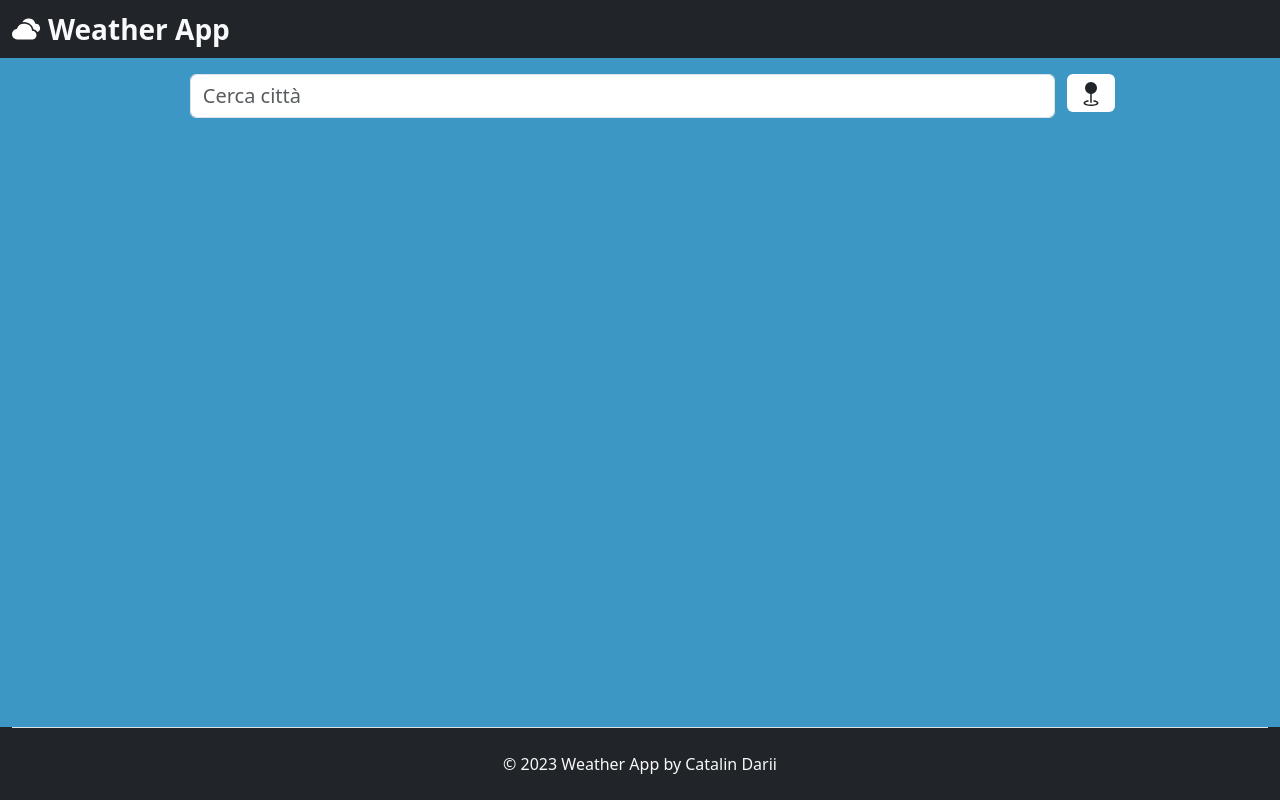
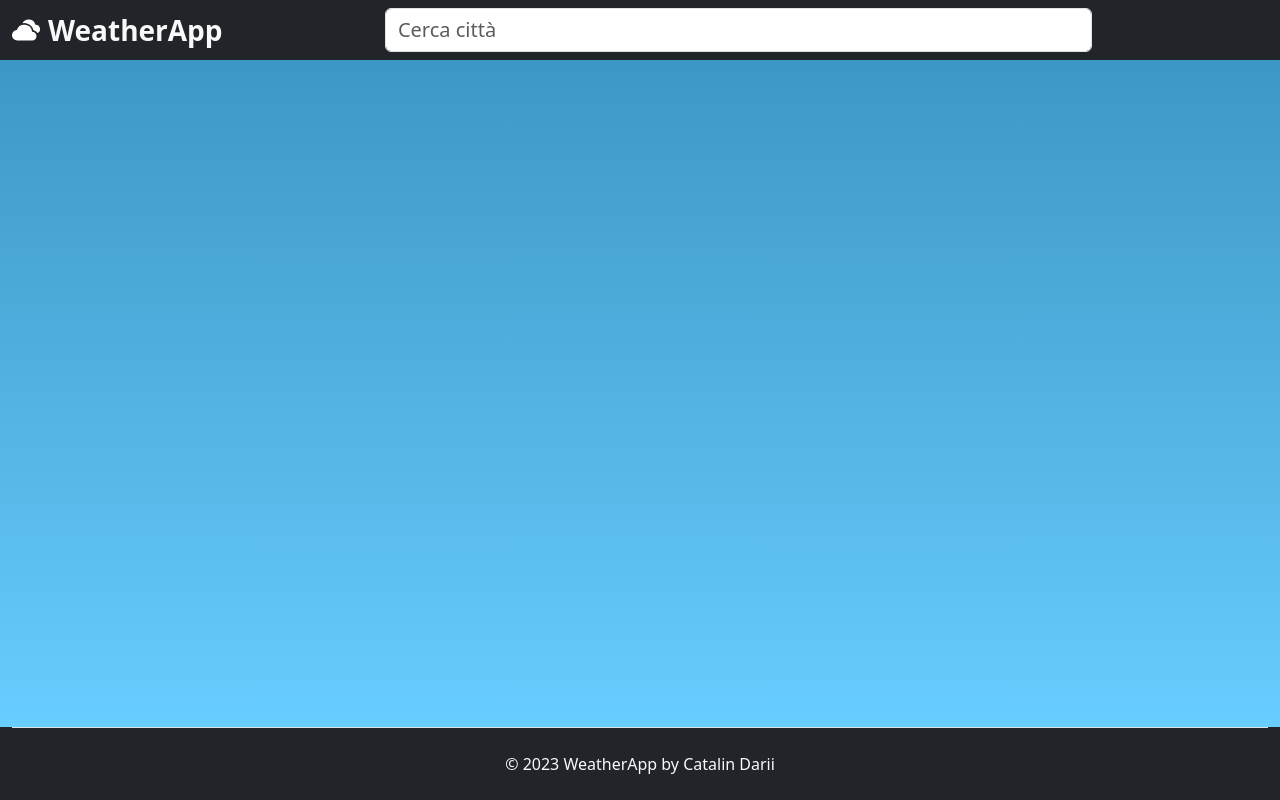
Before and after one commit to ZeroHenriot/progetto-u3-w2, a React (Create React App) app: page / in a window 1280 px wide. Built offline with nearby package versions, Linux system fonts and the light colour scheme.

Commit message:
Features

```diff
--- a/src/App.js
+++ b/src/App.js
@@ -16,7 +16,7 @@ function App() {
           <header>
             <MyNavBar />
           </header>
-          <main className="flex-grow-1">
+          <main className="flex-grow-1 main-bg">
             <Routes>
               <Route path="/" element={<HomePage />} />
               {/* <Route path="/" element={<WeatherLocation />} /> */}
--- a/src/components/AdditionalInfos.jsx
+++ b/src/components/AdditionalInfos.jsx
@@ -26,7 +26,7 @@ const AdditionalInfos = () => {
 
   useEffect(() => {
     getWeather();
-  }, []);
+  }, [location.search]);
 
   const getWeather = () => {
     fetch(url + key)
@@ -144,7 +144,7 @@ const AdditionalInfos = () => {
                         <span className="fs-4">Wind:</span>
                       </Card.Title>
                     </Col>
-                    <Col xs={6} md={5} className="fs-4">
+                    <Col xs={6} md={5} className="fs-4 text-nowrap">
                       <Wind
                         className="me-2"
                         fontSize={"30px"}
--- /dev/null
+++ b/src/components/Geolocation.jsx
@@ -0,0 +1,71 @@
+// TO CHECK SOME BUGS (RETURN TO HomePage IS NOT POSSIBLE....WHY???)
+
+import React, { useState } from "react";
+import { Navigate } from "react-router-dom";
+import WeatherLocation from "./WeatherLocation";
+import { Col, Container, Row, Button } from "react-bootstrap";
+import { GeoFill } from "react-bootstrap-icons";
+
+function Geolocation() {
+  const [location, setLocation] = useState(null);
+  const [weather, setWeather] = useState(null);
+  const [lat, setLat] = useState(null);
+  const [lon, setLon] = useState(null);
+
+  function handleLocationClick() {
+    if (navigator.geolocation) {
+      navigator.geolocation.getCurrentPosition(success);
+    } else {
+      console.log("Impossibile localizzarti.");
+    }
+  }
+
+  function success(position) {
+    const latitude = position.coords.latitude;
+    const longitude = position.coords.longitude;
+    setLat(latitude);
+    setLon(longitude);
+    setLocation({ lat: latitude, lon: longitude });
+
+    const url = `https://api.openweathermap.org/data/2.5/forecast?lat=${latitude}&lon=${longitude}&appid=`;
+    // const url =
+    const key = "2675b5f67ebe6be86ee8d73fdee7f98c&units=metric";
+
+    fetch(url + key)
+      .then((res) => {
+        if (res.ok) {
+          return res.json();
+        } else {
+          throw new Error("Errore");
+        }
+      })
+      .then((data) => {
+        setWeather(data);
+        // console.log(data);
+      })
+      .catch((err) => {
+        console.log("Si è verificato un errore", err);
+      });
+  }
+
+  return (
+    <Row>
+      <Col
+        xs={2}
+        className="d-flex align-items-center ps-0"
+        style={{ marginTop: "1%" }}
+      >
+        {!location ? (
+          <Button onClick={handleLocationClick} className="bg-white border-0 ">
+            <GeoFill className="fs-4 text-dark" />
+          </Button>
+        ) : null}
+        {weather && lat && lon ? (
+          <Navigate to={`/weather?lat=${lat}&lon=${lon}`} />
+        ) : null}
+      </Col>
+    </Row>
+  );
+}
+
+export default Geolocation;
--- a/src/components/HomePage.jsx
+++ b/src/components/HomePage.jsx
@@ -1,73 +1,7 @@
 import React, { useState } from "react";
-import { Navigate } from "react-router-dom";
-import WeatherLocation from "./WeatherLocation";
-import { Col, Container, Row, Button } from "react-bootstrap";
-import { GeoFill } from "react-bootstrap-icons";
 
 function HomePage() {
-  const [location, setLocation] = useState(null);
-  const [weather, setWeather] = useState(null);
-  const [lat, setLat] = useState(null);
-  const [lon, setLon] = useState(null);
-
-  function handleLocationClick() {
-    if (navigator.geolocation) {
-      navigator.geolocation.getCurrentPosition(success);
-    } else {
-      console.log("Impossibile localizzarti.");
-    }
-  }
-
-  function success(position) {
-    const latitude = position.coords.latitude;
-    const longitude = position.coords.longitude;
-    setLat(latitude);
-    setLon(longitude);
-    setLocation({ lat: latitude, lon: longitude });
-
-    const url = `https://api.openweathermap.org/data/2.5/forecast?lat=${latitude}&lon=${longitude}&appid=`;
-    // const url =
-    const key = "2675b5f67ebe6be86ee8d73fdee7f98c&units=metric";
-
-    fetch(url + key)
-      .then((res) => {
-        if (res.ok) {
-          return res.json();
-        } else {
-          throw new Error("Errore");
-        }
-      })
-      .then((data) => {
-        setWeather(data);
-        // console.log(data);
-      })
-      .catch((err) => {
-        console.log("Si è verificato un errore", err);
-      });
-  }
-
-  return (
-    <Container fluid className="justify-content-center mt-3">
-      <Row>
-        <Col xs={10}>
-          <WeatherLocation />
-        </Col>
-        <Col xs={2} className="ps-0">
-          {!location ? (
-            <Button
-              onClick={handleLocationClick}
-              className="bg-white border-0 position-absolute"
-            >
-              <GeoFill className="fs-4 text-dark" />
-            </Button>
-          ) : null}
-          {weather && lat && lon ? (
-            <Navigate to={`/weather?lat=${lat}&lon=${lon}`} />
-          ) : null}
-        </Col>
-      </Row>
-    </Container>
-  );
+  return <></>;
 }
 
 export default HomePage;
--- a/src/components/MyFooter.jsx
+++ b/src/components/MyFooter.jsx
@@ -1,15 +1,15 @@
-import { Container } from 'react-bootstrap'
+import { Container } from "react-bootstrap";
 
 function MyFooter() {
   return (
     <>
       <Container className="bg-dark" fluid>
         <div className="d-flex justify-content-center py-4 border-top text-light">
-          &copy; {new Date().getFullYear()} Weather App by Catalin Darii
+          &copy; {new Date().getFullYear()} WeatherApp by Catalin Darii
         </div>
       </Container>
     </>
-  )
+  );
 }
 
-export default MyFooter
+export default MyFooter;
--- a/src/components/MyNavBar.jsx
+++ b/src/components/MyNavBar.jsx
@@ -1,6 +1,8 @@
-import { Container, Nav, Navbar } from "react-bootstrap";
+import { Col, Container, Nav, Navbar, Row } from "react-bootstrap";
 import { CloudsFill } from "react-bootstrap-icons";
 import { Link } from "react-router-dom";
+import WeatherLocation from "./WeatherLocation";
+import Geolocation from "./Geolocation";
 
 const MyNavBar = () => {
   return (
@@ -10,11 +12,19 @@ const MyNavBar = () => {
         className="justify-content-center justify-content-sm-start"
       >
         <Link to="/" className="nav-link text-light fs-3 fw-bold me-3">
-          <div className="d-flex align-items-center">
+          <div className="d-flex align-items-center text-nowrap">
             <CloudsFill color="white" className="me-2" />
-            Weather App
+            Weather<span className="d-none d-sm-inline">App</span>
           </div>
         </Link>
+        <Row className="w-100">
+          <Col xs={10}>
+            <WeatherLocation />
+          </Col>
+          <Col xs={2} className="ms-0 d-none d-sm-block">
+            {/* <Geolocation /> */}
+          </Col>
+        </Row>
       </Container>
     </Navbar>
   );
--- a/src/components/Weather.jsx
+++ b/src/components/Weather.jsx
@@ -46,9 +46,10 @@ const Weather = () => {
 
   useEffect(() => {
     getWeather();
-  }, []);
+  }, [location.search]);
 
   const getWeather = () => {
+    setIsLoading(true);
     fetch(url + key)
       .then((res) => {
         if (res.ok) {
--- a/src/components/WeatherForecast.jsx
+++ b/src/components/WeatherForecast.jsx
@@ -39,7 +39,7 @@ const WeatherForecast = () => {
 
   useEffect(() => {
     getWeather();
-  }, []);
+  }, [location.search]);
 
   const getWeather = () => {
     fetch(url + key)
--- a/src/components/WeatherLocation.jsx
+++ b/src/components/WeatherLocation.jsx
@@ -10,7 +10,9 @@ const WeatherLocation = () => {
   const key = "2675b5f67ebe6be86ee8d73fdee7f98c";
 
   useEffect(() => {
-    getLocation();
+    if (searchValue !== "") {
+      getLocation();
+    }
     // eslint-disable-next-line react-hooks/exhaustive-deps
   }, [searchValue]);
 
@@ -40,7 +42,7 @@ const WeatherLocation = () => {
       <div className="h-100">
         <Row className="justify-content-end h-100">
           <Col xs={10}>
-            <ListGroup className="">
+            <ListGroup className="position-relative">
               <div>
                 <Form.Control
                   placeholder="Cerca città"
@@ -49,20 +51,19 @@ const WeatherLocation = () => {
                   onChange={(e) =>
                     setSearchValue(
                       e.target.value.charAt(0).toUpperCase() +
-                        e.target.value.slice(1)
+                        e.target.value.slice(1).toLowerCase()
                     )
                   }
                 />
-                <div className="results">
+                <div className="results position-absolute w-100">
                   {city
                     .filter((city) =>
                       city.name.toLowerCase(searchValue.toLowerCase())
                     )
                     .map((city, index) => (
-                      <Row>
+                      <Row key={index}>
                         <Col>
                           <ListGroup.Item
-                            key={index}
                             className={` ${
                               !searchValue ? "d-none" : "d-block"
                             } mt-1 rounded fs-5 border-0`}
@@ -73,15 +74,19 @@ const WeatherLocation = () => {
                               className="d-flex
                        justify-content-between link text-black"
                               style={{ textDecoration: "none" }}
+                              onClick={() => setSearchValue("")}
                             >
                               <Row className="w-100 justify-content-between">
-                                <Col xs={10} md={4}>
+                                <Col xs={12} md={4}>
                                   <span>{searchValue ? city.name : ""}</span>
                                 </Col>
                                 <Col md={6} className="d-none d-md-block">
                                   <span>{searchValue ? city.state : ""}</span>
                                 </Col>
-                                <Col xs={2} className="text-end">
+                                <Col
+                                  sm={2}
+                                  className="text-end d-none d-sm-block"
+                                >
                                   <span>{searchValue ? city.country : ""}</span>
                                 </Col>
                               </Row>
--- a/src/index.css
+++ b/src/index.css
@@ -2,7 +2,14 @@ html,
 body,
 #root {
   height: 100vh;
-  background: #3d97c4;
+}
+
+.main-bg {
+  background: linear-gradient(
+    0deg,
+    rgba(104, 205, 255, 1) 0%,
+    rgba(61, 151, 196, 1) 100%
+  );
 }
 
 body {
@@ -44,8 +51,8 @@ code {
 }
 
 .results {
+  /* position: absolute; */
   z-index: 99;
-  background: #3d97c4;
 }
 
 .prev-weather {
```
